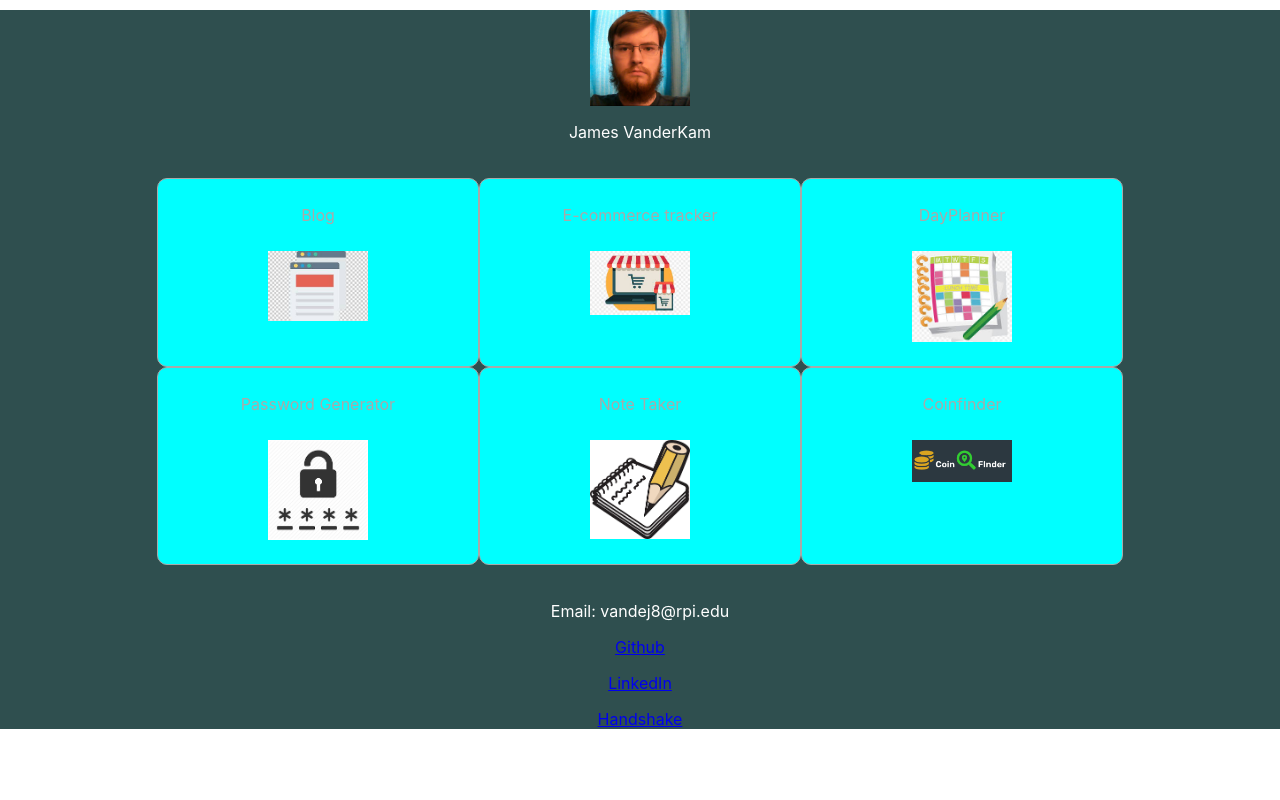
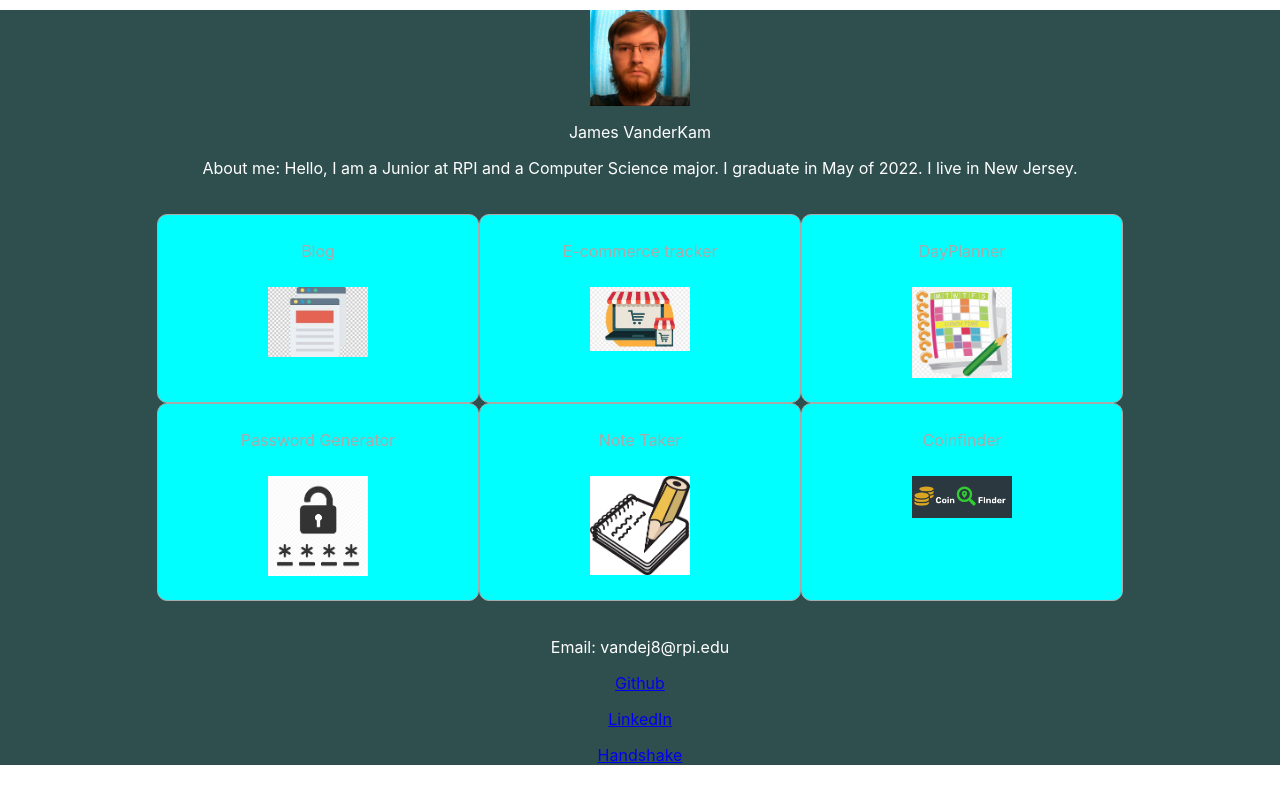
Before and after one commit to JVteam31415/react-profile, a React (Create React App) app: page / in a window 1280 px wide. Built offline with nearby package versions, Linux system fonts and the light colour scheme.

Commit message:
now with description

```diff
--- a/package.json
+++ b/package.json
@@ -1,4 +1,5 @@
 {
+  "homepage": "https://jvteam31415.github.io/react-profile",
   "name": "react-profile",
   "version": "0.1.0",
   "private": true,
@@ -6,12 +7,15 @@
     "@testing-library/jest-dom": "^5.11.10",
     "@testing-library/react": "^11.2.6",
     "@testing-library/user-event": "^12.8.3",
+    "gh-pages": "^3.1.0",
     "react": "^17.0.2",
     "react-dom": "^17.0.2",
     "react-scripts": "4.0.3",
     "web-vitals": "^1.1.1"
   },
   "scripts": {
+    "predeploy": "npm run build",
+     "deploy": "gh-pages -d build",
     "start": "react-scripts start",
     "build": "react-scripts build",
     "test": "react-scripts test",
--- a/src/App.js
+++ b/src/App.js
@@ -8,6 +8,7 @@ function App() {
       <div className = "Top-of-screen">
         <img src="./images/My face.PNG" alt="my face"/>
         <p>James VanderKam</p>
+        <p> About me: Hello, I am a Junior at RPI and a Computer Science major. I graduate in May of 2022. I live in New Jersey. </p>
       </div>
       <div className="mw">
       <Card name="Blog" link = "https://github.com/JVteam31415/TechBlog" img="./images/webpage.jpg"/>
```
Also changed, not shown: 1 other file (tests, documents, lock files or other folders).
